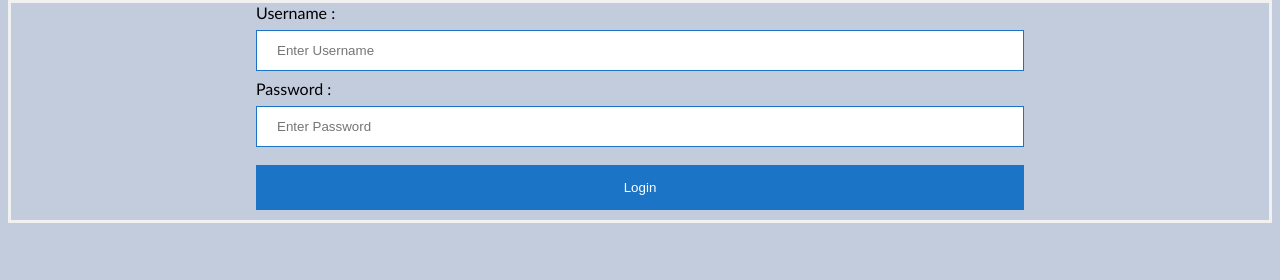
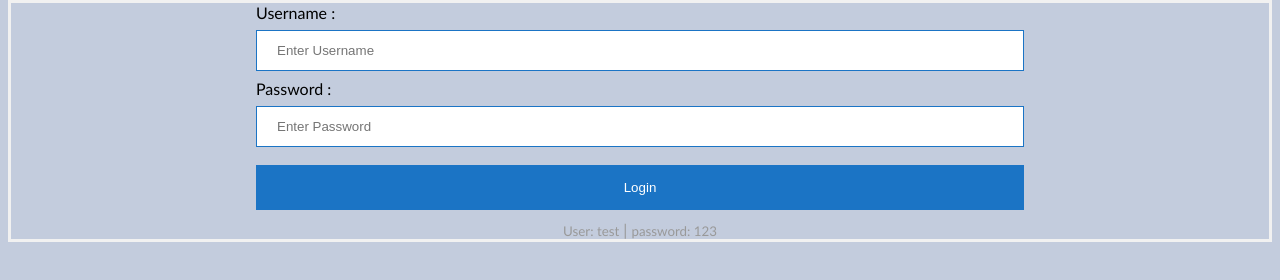
Before and after one commit to reyduar/SaveCollegeApp, a plain HTML site: page login.html in a window 1280 px wide. Shown: the part 82-362 px from the top of the page. Drawn offline with Linux system fonts and the light colour scheme.

Commit message:
M1S02-Ex2 - refactor: Added a valid user test information

```diff
--- a/css/login.css
+++ b/css/login.css
@@ -37,3 +37,8 @@ button:hover {
   max-width: 48rem;
   width: 90%;
 }
+
+.text-muted {
+  text-align: center;
+  color: #999;
+}
--- a/login.html
+++ b/login.html
@@ -17,6 +17,7 @@
           name="username"
           required
         />
+
         <label>Password : </label>
         <input
           id="txtPassword"
@@ -27,6 +28,10 @@
         />
         <button id="btnLogin" type="submit">Login</button>
       </div>
+      <div class="text-muted">
+        <small>User: test</small> |
+        <small>password: 123</small>
+      </div>
     </form>
     <script src="./js/modulo1/semana2/login.js"></script>
   </body>
```
